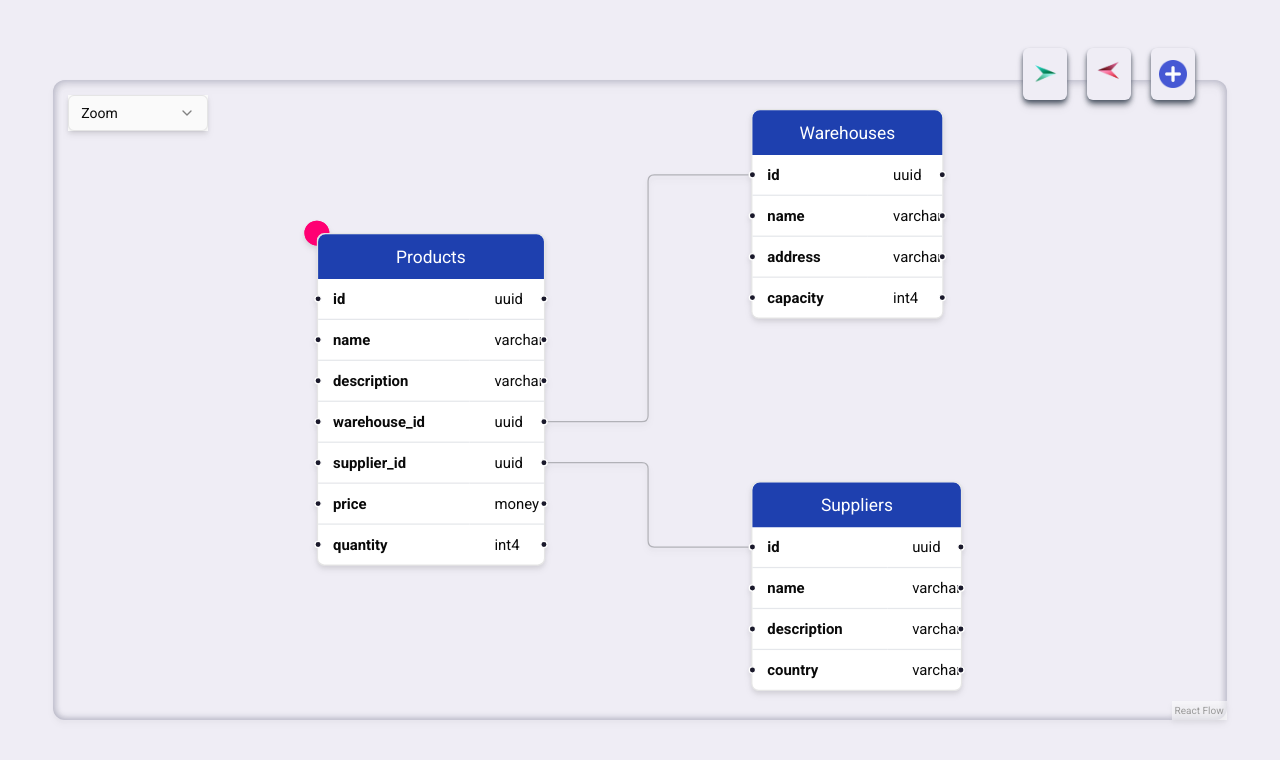
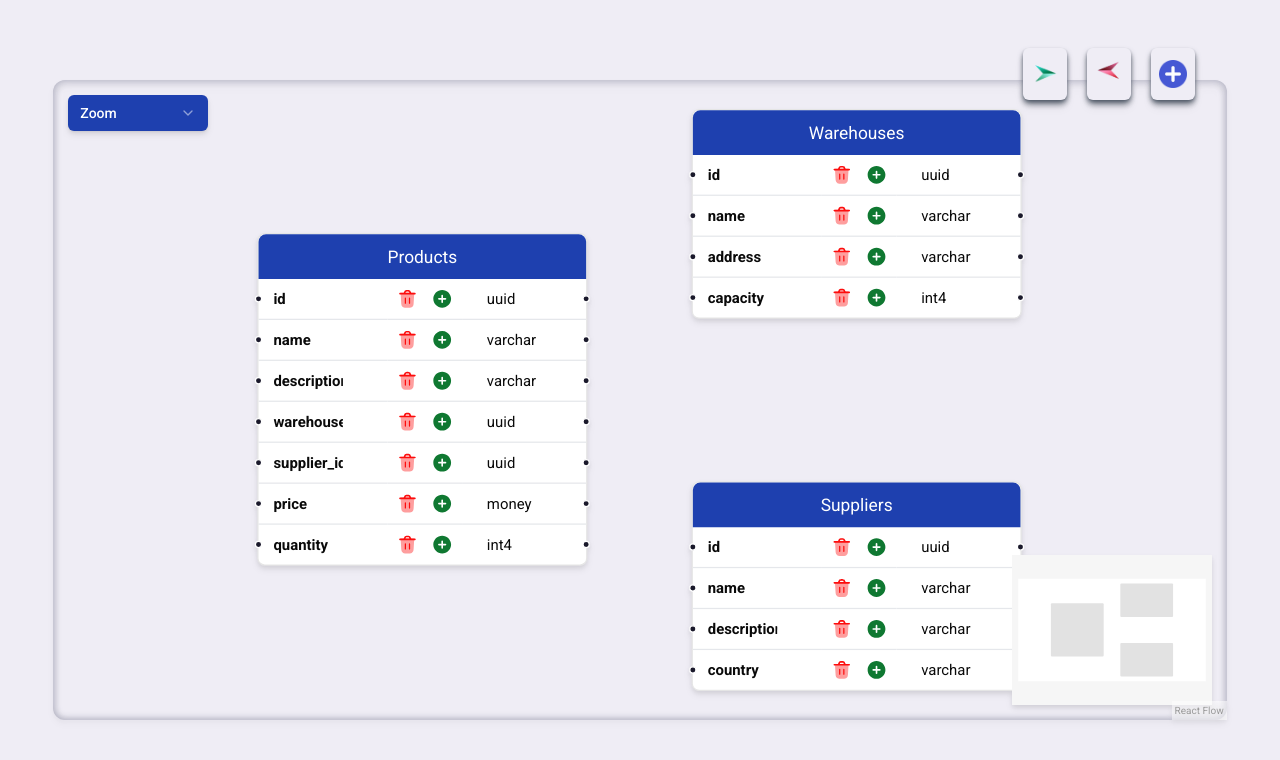
Before and after one commit to moeez5251/ER-Diagram-Maker, a React (Vite) app: page / in a window 1280 px wide. Shown: the top 760 px of the page. Built offline with nearby package versions, Linux system fonts and the light colour scheme.

Commit message:
Updating UI and Make it flexible 😉⚡

```diff
--- /dev/null
+++ b/context/context.js
@@ -0,0 +1,3 @@
+import { createContext } from "react";
+
+export const counter=createContext([]);
--- a/package.json
+++ b/package.json
@@ -20,7 +20,8 @@
     "react": "^18.3.1",
     "react-dom": "^18.3.1",
     "tailwind-merge": "^2.6.0",
-    "tailwindcss-animate": "^1.0.7"
+    "tailwindcss-animate": "^1.0.7",
+    "uuid": "^11.0.5"
   },
   "devDependencies": {
     "@eslint/js": "^9.17.0",
--- a/src/App.jsx
+++ b/src/App.jsx
@@ -1,14 +1,18 @@
-import { useState, useCallback, useRef } from 'react'
-import { ReactFlow, MiniMap, applyEdgeChanges, applyNodeChanges, addEdge } from '@xyflow/react';
+import { ReactFlow, MiniMap, useNodesState, useEdgesState, addEdge } from '@xyflow/react';
 import { DatabaseSchemaNode } from "@/components/database-schema-node";
 import { ZoomSelect } from "@/components/zoom-select";
 import '@xyflow/react/dist/style.css';
 import { AnimatedSVGEdge } from './components/AnimatedSVG';
 import './App.css'
+import { useCallback } from 'react';
+import { counter } from '../context/context';
+import { v4 as uuidv4 } from 'uuid';
 function App() {
   const edgeTypes = {
     animatedSvg: AnimatedSVGEdge,
   };
+
+
   const defaultNodes = [
     {
       id: "1",
@@ -57,43 +61,59 @@ function App() {
     },
   ];
 
-  const defaultEdges = [
-    {
-      id: "products-warehouses",
-      source: "1",
-      target: "2",
-      sourceHandle: "warehouse_id",
-      targetHandle: "id",
-      type: 'animatedSvg'
-    },
-    {
-      id: "products-suppliers",
-      source: "1",
-      target: "3",
-      sourceHandle: "supplier_id",
-      targetHandle: "id",
-      type: 'animatedSvg'
-
-    },
-  ];
+  const defaultEdges = [];
 
   const nodeTypes = {
     databaseSchema: DatabaseSchemaNode,
   };
 
+  const [nodes, setNodes] = useNodesState(defaultNodes);
+  const [edges, setEdges, onEdgesChange] = useEdgesState(defaultEdges);
+
+  const onConnect = useCallback(
+    (params) => setEdges((eds) => addEdge(params, eds)),
+    [setEdges],
+  );
+  const defaultEdgeOptions = {
+    type: 'animatedSvg',
+
+  };
+  const handleadding=()=>{
+    console.log(nodes);
+    setNodes(
+      [...nodes,{
+        id:uuidv4(),
+        position: { x: Math.floor(Math.random() * (350 - 200 + 1) ) + 200, y: Math.floor(Math.random() * (350 - 200 + 1) ) + 200 },
+        type: "databaseSchema",
+        data: {
+          label: "db",
+          schema: [
+            { title: "any_name", type: "text" },
+          ],
+        },
+      }]
+    )
+  }
   return (
+    <>
+      <counter.Provider value={{ nodes, setNodes }}>
         <div className='bg-[#efedf5] w-full h-full font-ubuntu font-normal'>
           <div style={{ boxShadow: "inset 0px 0px 7px 1px rgb(170 170 187)" }} className=' drop-shadow-md blur-0 w-11/12 h-[80%]  mx-auto relative top-20 rounded-xl'>
 
             <div style={{ height: '100%', width: "100%" }}>
               <ReactFlow
                 defaultNodes={defaultNodes}
-            defaultEdges={defaultEdges}
+                edges={edges}
+                onEdgesChange={onEdgesChange}
+                nodes={nodes}
+                onConnect={onConnect}
                 nodeTypes={nodeTypes}
                 edgeTypes={edgeTypes}
+                defaultEdgeOptions={defaultEdgeOptions}
                 fitView
               >
                 <ZoomSelect />
+                <MiniMap/>
               </ReactFlow>
             </div>
             <div className='flex absolute right-8 -top-8 gap-5'>
@@ -103,7 +123,7 @@ function App() {
               <div onClick={() => { if (document.querySelector(".sidebar").classList.contains("left-14")) { document.querySelector(".sidebar").classList.remove("left-14") } }} className='bg-[#efedf5] px-2 py-3 rounded-md shadow-md shadow-gray-600 cursor-pointer'>
                 <img className='w-7 rotate-180 ' src="assets/Icon.webp" alt="" />
               </div>
-          <div className='bg-[#efedf5] px-2 py-3 rounded-md shadow-md shadow-gray-600 cursor-pointer'>
+              <div onClick={handleadding} className='bg-[#efedf5] px-2 py-3 rounded-md shadow-md shadow-gray-600 cursor-pointer'>
                 <img className='w-7' src="assets/Add.webp" alt="" />
               </div>
             </div>
@@ -127,6 +147,8 @@ function App() {
           </div>
 
         </div>
+      </counter.Provider>
+    </>
   )
 }
 
--- a/src/components/base-node.tsx
+++ b/src/components/base-node.tsx
@@ -10,7 +10,7 @@ export const BaseNode = React.forwardRef<
     className={cn(
       "rounded-md border border-neutral-200 bg-white p-5 text-neutral-950 dark:border-neutral-800 dark:bg-neutral-950 dark:text-neutral-50",
       className,
-      selected ? "border-neutral-500 shadow-lg dark:border-neutral-400" : "",
+      selected ? "border-neutral-500 shadow-lg dark:border-neutral-40" : "",
       "hover:ring-1",
     )}
     tabIndex={0}
--- a/src/components/database-schema-node.tsx
+++ b/src/components/database-schema-node.tsx
@@ -1,10 +1,11 @@
+import { counter } from "../../context/context"
+import { useContext, useRef, useState } from "react";
 import { Node, NodeProps, Position } from "@xyflow/react";
-
+import { v4 as uuidv4 } from 'uuid';
 import { TableBody, TableCell, TableRow } from "@/components/ui/table";
-
 import { BaseNode } from "@/components/base-node";
 import { LabeledHandle } from "@/components/labeled-handle";
-
+import { CloudCog } from "lucide-react";
 type DatabaseSchemaNode = Node<{
   label: string;
   schema: { title: string; type: string }[];
@@ -14,26 +15,109 @@ export function DatabaseSchemaNode({
   data,
   selected,
 }: NodeProps<DatabaseSchemaNode>) {
+  const countervalue = useContext(counter)
+  const [label, setLabel] = useState(data.label);
+
+  const handleChange = (event: React.ChangeEvent<HTMLInputElement>) => {
+    setLabel(event.target.value);
+  };
+  const handlerowclick = (event: React.ChangeEvent<HTMLElement>) => {
+    // let  parent=event.target.parentElement.parentElement.parentElement.parentElement.parentElement;
+    let parent = event.target.parentElement.parentElement.parentElement.parentElement;
+    console.log(parent);
+    parent.remove();
+
+  }
+  const handleclick = (event: React.ChangeEvent<HTMLElement>) => {
+    let parent = event.target.parentElement.parentElement.parentNode.parentNode.parentElement.parentElement.parentNode.firstElementChild.value
+    const newField = { title: "no-name", type: "text" };
+    countervalue.setNodes(prevNodes =>
+      prevNodes.map(node =>
+        node.data.label === parent
+          ? {
+              ...node,
+              data: {
+                ...node.data,
+                schema: [
+                  ...node.data.schema,
+                  newField
+                ]
+              }
+            }
+          : node
+      )
+    );
+  }
   return (
     <BaseNode className="p-0" selected={selected}>
-      <h2 className="rounded-tl-md rounded-tr-md bg-blue-800 p-2 text-center text-sm text-white dark:bg-neutral-800 dark:text-neutral-400">
-        {data.label}
-      </h2>
+      <input
+        onChange={handleChange}
+        className="rounded-tl-md rounded-tr-md bg-blue-800 p-2 text-center text-sm text-white dark:bg-neutral-800 dark:text-neutral-400 w-full border-none outline-none cursor-grab focus:bg-blue-900 cursor-pointer"
+        type="text"
+        value={label}
+      />
       <table className="border-spacing-10 overflow-visible">
         <TableBody>
           {data.schema.map((entry) => (
-            <TableRow key={entry.title} className="relative text-xs">
+            <TableRow key={uuidv4()} id={uuidv4()} className="relative text-xs hover:bg-cyan-400  ">
               <TableCell className="pl-0 pr-6 font-bold">
                 <LabeledHandle
-                  id={entry.title}
+                  id={uuidv4()}
                   title={entry.title}
                   type="target"
                   position={Position.Left}
                 />
               </TableCell>
+              <TableCell className="py-2 px-2 gap-3  text-center flex items-end justify-center font-normal cursor-pointer" >
+                <div onClick={handlerowclick} title="remove record" >
+
+                  <svg
+                    xmlns="http://www.w3.org/2000/svg"
+                    width={16}
+                    height={16}
+                    fill="none"
+                    className="injected-svg"
+                    color="#fc0d0d"
+                    data-src="https://cdn.hugeicons.com/icons/delete-02-bulk-rounded.svg"
+                    viewBox="0 0 24 24"
+                  >
+                    <path
+                      fill="#fc0d0d"
+                      d="M19.582 15.656c-.076 1.254-.137 2.248-.262 3.042-.128.815-.333 1.494-.742 2.087a4.742 4.742 0 0 1-1.417 1.345c-.612.377-1.295.541-2.108.62H8.927c-.813-.079-1.497-.244-2.11-.621A4.741 4.741 0 0 1 5.4 20.781c-.41-.594-.613-1.273-.74-2.09-.124-.795-.184-1.79-.259-3.046L3.75 4.75h16.5l-.668 10.906Z"
+                      opacity={0.4}
+                    />
+                    <path
+                      fill="#fc0d0d"
+                      fillRule="evenodd"
+                      d="M9.5 17.965a.75.75 0 0 1-.75-.75v-6a.75.75 0 0 1 1.5 0v6a.75.75 0 0 1-.75.75ZM14.5 10.465a.75.75 0 0 1 .75.75v6a.75.75 0 1 1-1.5 0v-6a.75.75 0 0 1 .75-.75ZM13.347 1.283c.565.05 1.097.223 1.553.563.337.251.571.56.771.893.186.309.373.694.585 1.131l.426.88H21a1 1 0 1 1 0 2H3a1 1 0 1 1 0-2h4.41l.356-.78c.206-.453.388-.852.57-1.172.198-.346.431-.666.773-.928.461-.354 1.003-.533 1.58-.586.436-.04.874-.034 1.311-.033.51 0 .97-.002 1.347.032ZM9.607 4.75h4.853a13.822 13.822 0 0 0-.503-.983c-.193-.32-.423-.46-.788-.493-.26-.023-.597-.024-1.135-.024-.55 0-.897 0-1.163.025-.374.034-.607.18-.797.513-.125.218-.26.51-.466.962Z"
+                      clipRule="evenodd"
+                    />
+                  </svg>
+                </div>
+                <div onClick={handleclick} title="add record" >
+
+                  <svg
+                    xmlns="http://www.w3.org/2000/svg"
+                    width={16}
+                    height={16}
+                    fill="none"
+                    className="injected-svg"
+                    color="#0f7831"
+                    data-src="https://cdn.hugeicons.com/icons/add-circle-solid-rounded.svg"
+                    viewBox="0 0 24 24"
+                  >
+                    <path
+                      fill="#0f7831"
+                      fillRule="evenodd"
+                      d="M12 22.75C6.063 22.75 1.25 17.937 1.25 12S6.063 1.25 12 1.25 22.75 6.063 22.75 12 17.937 22.75 12 22.75ZM13 8a1 1 0 1 0-2 0v3H8a1 1 0 1 0 0 2h3v3a1 1 0 1 0 2 0v-3h3a1 1 0 1 0 0-2h-3V8Z"
+                      clipRule="evenodd"
+                    />
+                  </svg>
+                </div>
+              </TableCell>
               <TableCell className="pr-0 text-center font-normal">
                 <LabeledHandle
-                  id={entry.title}
+                  id={uuidv4()}
                   title={entry.type}
                   type="source"
                   position={Position.Right}
@@ -42,6 +126,7 @@ export function DatabaseSchemaNode({
                   labelClassName="p-0"
                 />
               </TableCell>
+
             </TableRow>
           ))}
         </TableBody>
--- a/src/components/labeled-handle.tsx
+++ b/src/components/labeled-handle.tsx
@@ -1,9 +1,6 @@
-"use client";
-
-import React from "react";
+import React, { useState } from "react";
 import { cn } from "@/lib/utils";
 import { HandleProps } from "@xyflow/react";
-
 import { BaseHandle } from "@/components/base-handle";
 
 const flexDirections = {
@@ -24,23 +21,39 @@ const LabeledHandle = React.forwardRef<
 >(
   (
     { className, labelClassName, handleClassName, title, position, ...props },
-    ref,
-  ) => (
+    ref
+  ) => {
+    // State for the input value
+    const [label, setLabel] = useState(title);
+
+    // Handler for input changes
+    const handleChange = (event: React.ChangeEvent<HTMLInputElement>) => {
+      setLabel(event.target.value);
+    };
+
+    return (
       <div
         ref={ref}
-      title={title}
+        title={label}
         className={cn(
           "relative flex items-center ",
           flexDirections[position],
-        className,
+          className
         )}
       >
         <BaseHandle position={position} className={handleClassName} {...props} />
-      <label className={cn("px-3 text-neutral-950 dark:text-neutral-50", labelClassName)}>
-        {title}
-      </label>
+        <input style={{background:"none"}}
+          className={cn(
+            "px-3 text-neutral-950  dark:text-neutral-50 w-20 overflow-x-clip border-none  outline-none",
+            labelClassName
+          )}
+          value={label}
+          onChange={handleChange}
+          type="text"
+        />
       </div>
-  ),
+    );
+  }
 );
 
 LabeledHandle.displayName = "LabeledHandle";
--- a/src/components/ui/select.tsx
+++ b/src/components/ui/select.tsx
@@ -17,7 +17,7 @@ const SelectTrigger = React.forwardRef<
   <SelectPrimitive.Trigger
     ref={ref}
     className={cn(
-      "flex h-9 w-full items-center justify-between whitespace-nowrap rounded-md border border-neutral-200 bg-transparent px-3 py-2 text-sm shadow-sm ring-offset-white placeholder:text-neutral-500 focus:outline-none focus:ring-1 focus:ring-neutral-950 disabled:cursor-not-allowed disabled:opacity-50 [&>span]:line-clamp-1 dark:border-neutral-800 dark:ring-offset-neutral-950 dark:placeholder:text-neutral-400 dark:focus:ring-neutral-300",
+      "flex h-9 w-full items-center justify-between whitespace-nowrap rounded-md border border-neutral-200 bg-transparent px-3 py-2 text-sm shadow-sm ring-offset-white placeholder:text-neutral-500 focus:outline-none focus:ring-1  disabled:cursor-not-allowed disabled:opacity-50 [&>span]:line-clamp-1 dark:border-neutral-800 dark:ring-offset-neutral-950 dark:placeholder:text-neutral-400 dark:focus:ring-neutral-300 ",
       className
     )}
     {...props}
--- a/src/components/zoom-select.tsx
+++ b/src/components/zoom-select.tsx
@@ -51,11 +51,11 @@ const ZoomSelect = React.forwardRef<
   return (
     <Panel
       ref={ref}
-      className={cn("flex bg-neutral-50 text-neutral-950 dark:bg-neutral-900 dark:text-neutral-50", className)}
+      className={cn("flex  text-neutral-950 dark:bg-neutral-900 dark:text-neutral-50", className)}
       {...props}
     >
       <Select onValueChange={handleZoomChange}>
-        <SelectTrigger className="w-[140px] bg-neutral-50 dark:bg-neutral-900">
+        <SelectTrigger className="w-[140px] bg-blue-800 text-white font-medium  dark:bg-neutral-900 border-none outline-none">
           <SelectValue placeholder="Zoom" />
         </SelectTrigger>
         <SelectContent>
```
Also changed, not shown: tsconfig.app.json (line endings or trailing spaces), 1 other file (tests, documents, lock files or other folders). Lines whose indentation alone changed are shown as unchanged.
